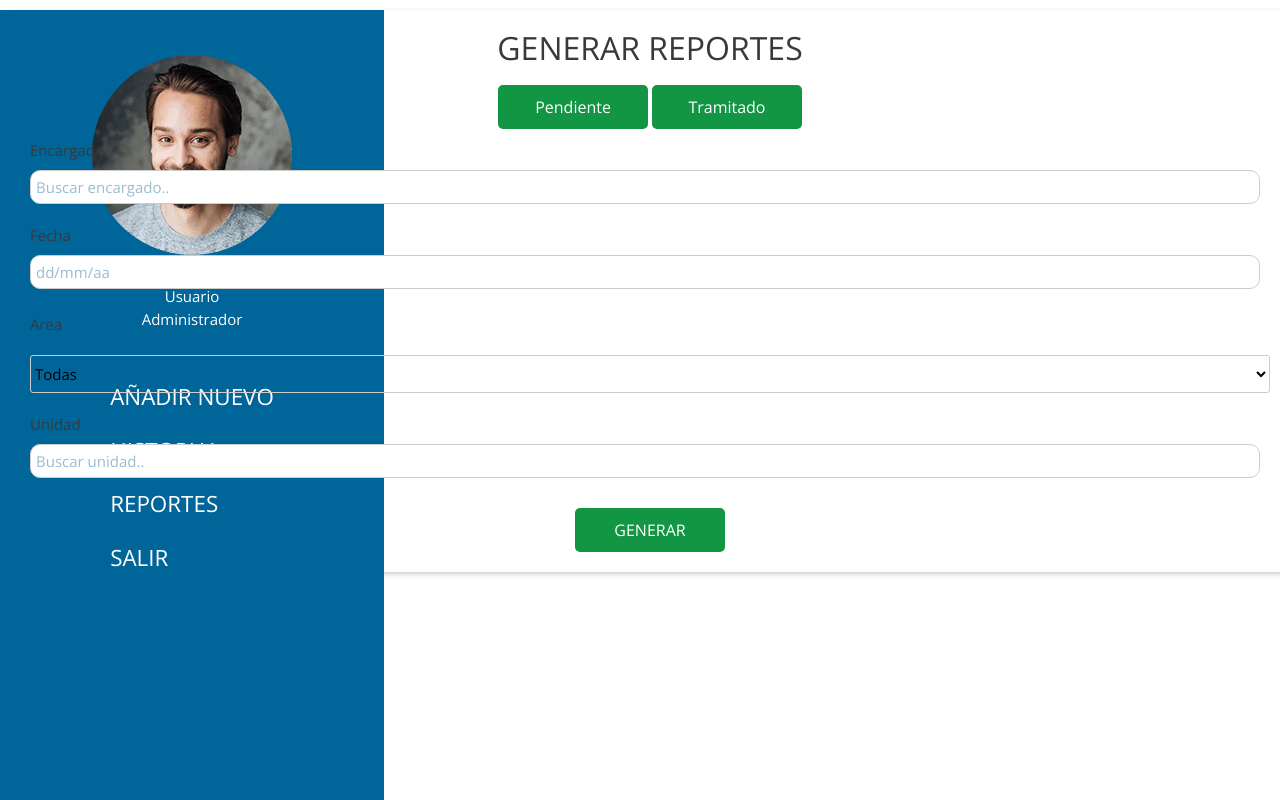
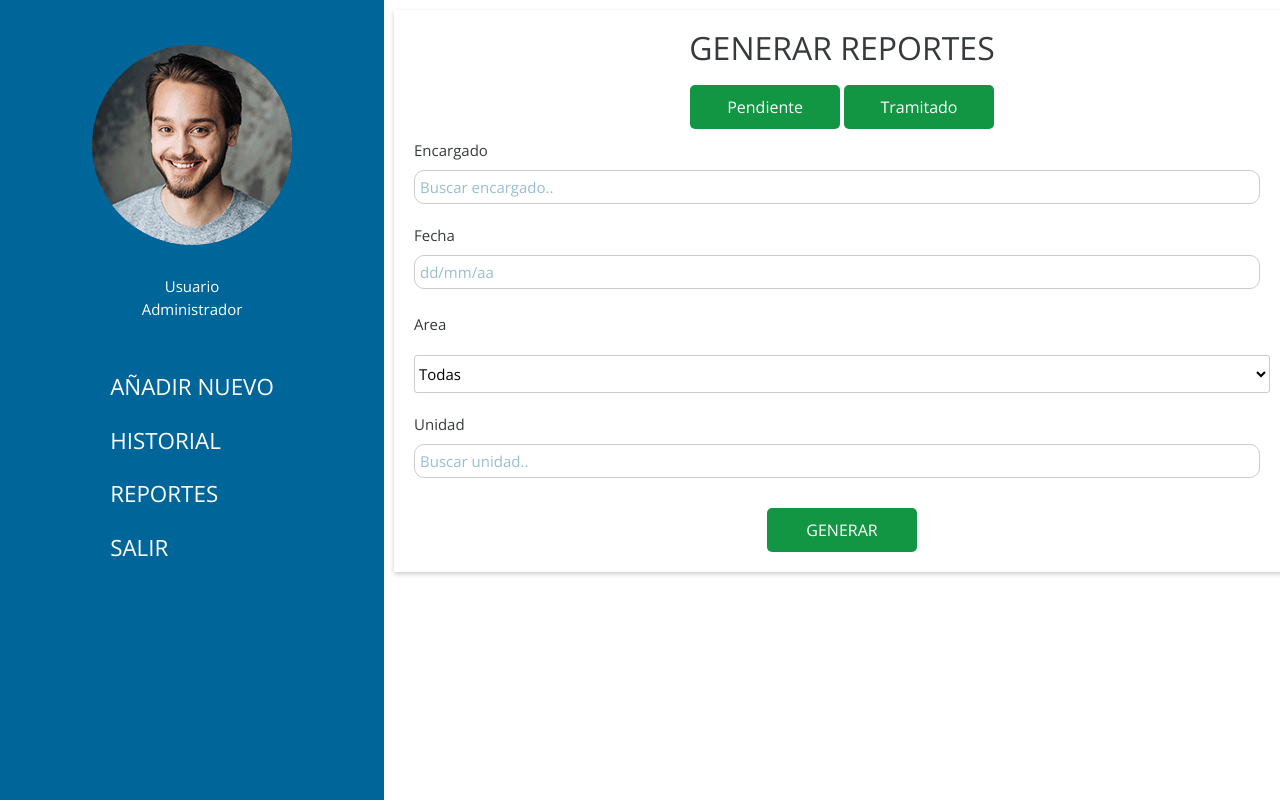
Before and after one commit to heygonzalocaira/logistics-project-PNP, a Django app: template ProyectoPNP/Tramite/templates/vistas/reportes.html in a window 1280 px wide. Run offline with Django 3.2, Linux system fonts and the light colour scheme; the template is opened without the code that fills it, so the values that code supplies are empty; the page is wider than the window, and the part outside it is not shown; some libraries are stand-ins or nearby versions.

Commit message:
Merge de la rama Jaime al master solucionado

```diff
--- a/ProyectoPNP/Tramite/others_urls.py
+++ b/ProyectoPNP/Tramite/others_urls.py
@@ -7,5 +7,4 @@ urlpatterns = [
     path('tramite/historial', tramite_historial, name='t_historial'),
     path('tramite/reportes', tramite_reportes, name='t_reportes'),
     path('logout', logout_user, name='logout_user'),
-    path('historial', historial_tramite, name='historial_tramite'),
 ]
--- a/ProyectoPNP/Tramite/templates/vistas/reportes.html
+++ b/ProyectoPNP/Tramite/templates/vistas/reportes.html
@@ -50,7 +50,7 @@
                         </ul>
                     </nav>
                 </div>
-                <div class="tm-right-column2report">
+                <div class="tm-right-column">
                     <div >
                         <form action="/">
                           <h2 align="center">GENERAR REPORTES</h2>
```
Also changed, not shown: ProyectoPNP/db.sqlite3.
